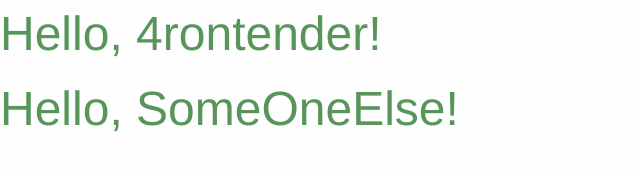
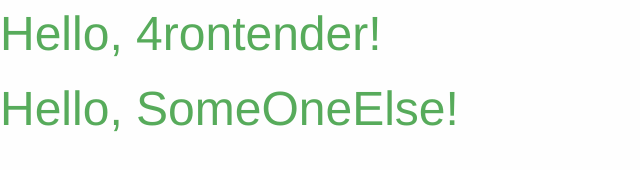
Before and after one commit to RinatValiullov/foundation6_train, a website: page index.html in a window 1280 px wide. Shown: the whole page, without its empty margins (0-640 px from the left). Drawn offline with nearby package versions, Linux system fonts and the light colour scheme.

```diff
--- a/css/style.css
+++ /dev/null
@@ -1,8 +0,0 @@
-/**
- * Foundation for Sites by ZURB
- * Version 6.4.3
- * foundation.zurb.com
- * Licensed under MIT Open Source
- */
-h1 {
-  color: rgba(45, 122, 50, 0.8); }
--- a/index.html
+++ b/index.html
@@ -6,7 +6,7 @@
     <meta name="viewport" content="width=device-width, initial-scale=1.0" />
     <title>Foundation Starter Template</title>
     <link rel="stylesheet" href="node_modules/foundation-sites/dist/css/foundation.min.css">
-    <link rel="stylesheet" type="text/css" href="css/style.css">
+    <link rel="stylesheet" type="text/css" href="style.css">
   </head>
   <body>
 
--- a/style.css
+++ b/style.css
@@ -5,4 +5,4 @@
  * Licensed under MIT Open Source
  */
 h1 {
-  color: rgba(122, 122, 122, 0.8); }
+  color: rgba(45, 150, 50, 0.8); }
```
